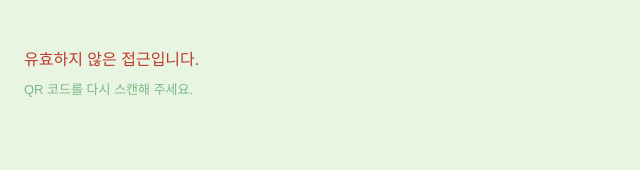
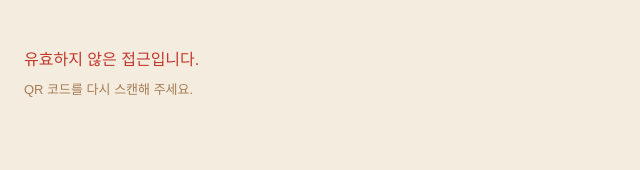
Before and after one commit to namjw120-rgb/livetext, a Next.js app: page /participant in a window 1280 px wide. Shown: the top 170 px of the page, without its empty margins (0-640 px from the left). Built offline with nearby package versions, Linux system fonts and the light colour scheme; no server answers.

Commit message:
Update participant.js

```diff
--- a/src/pages/participant.js
+++ b/src/pages/participant.js
@@ -55,7 +55,7 @@ export default function Participant() {
     return (
       <div style={styles.page}>
         <p style={{ color: '#c0392b', fontSize: 16 }}>유효하지 않은 접근입니다.</p>
-        <p style={{ color: '#7db882', marginTop: 8, fontSize: 13 }}>QR 코드를 다시 스캔해 주세요.</p>
+        <p style={{ color: '#a67c52', marginTop: 8, fontSize: 13 }}>QR 코드를 다시 스캔해 주세요.</p>
       </div>
     )
   }
@@ -82,8 +82,8 @@ export default function Participant() {
                 <polyline points="20 6 9 17 4 12" />
               </svg>
             </div>
-            <p style={{ color: '#2d7a3a', fontSize: 18, fontWeight: 700, margin: '20px 0 8px' }}>메시지가 전송되었습니다!</p>
-            <p style={{ color: '#7db882', fontSize: 13, margin: 0 }}>운영자 확인 후 스크린에 표시됩니다</p>
+            <p style={{ color: '#5c3d1e', fontSize: 18, fontWeight: 700, margin: '20px 0 8px' }}>메시지가 전송되었습니다!</p>
+            <p style={{ color: '#a67c52', fontSize: 13, margin: 0 }}>운영자 확인 후 스크린에 표시됩니다</p>
             <button onClick={handleSendAnother} style={styles.anotherBtn}>다른 메시지 보내기</button>
           </div>
         ) : (
@@ -111,7 +111,7 @@ export default function Participant() {
                 rows={5}
                 style={{ ...styles.input, resize: 'none', lineHeight: 1.7 }}
               />
-              <p style={{ ...styles.counter, color: remaining <= 20 ? '#c0392b' : '#8ec294' }}>
+              <p style={{ ...styles.counter, color: remaining <= 20 ? '#c0392b' : '#c4956a' }}>
                 {remaining}자 남음
               </p>
             </div>
@@ -141,28 +141,28 @@ export default function Participant() {
 const styles = {
   page: {
     minHeight: '100vh',
-    background: '#e8f5e3',
+    background: '#f5ece0',
     padding: '48px 24px 32px',
     fontFamily: "'Noto Sans KR', sans-serif",
     display: 'flex',
     flexDirection: 'column',
   },
   logo: {
-    color: '#2d7a3a',
+    color: '#5c3d1e',
     fontSize: 24,
     fontWeight: 900,
     margin: '0 0 4px',
     letterSpacing: '-0.5px',
   },
   subText: {
-    color: '#5a9e65',
+    color: '#a67c52',
     fontSize: 13,
     margin: 0,
     fontWeight: 400,
   },
   label: {
     display: 'block',
-    color: '#5a9e65',
+    color: '#a67c52',
     fontSize: 10,
     fontWeight: 700,
     letterSpacing: '1px',
@@ -172,11 +172,11 @@ const styles = {
   input: {
     width: '100%',
     background: '#fff',
-    border: 'none',
+    border: '1px solid rgba(140,99,67,0.2)',
     borderRadius: 16,
     padding: '13px 16px',
     fontSize: 15,
-    color: '#2d4a30',
+    color: '#4a3520',
     outline: 'none',
     boxSizing: 'border-box',
     fontFamily: "'Noto Sans KR', sans-serif",
@@ -188,8 +188,8 @@ const styles = {
   },
   submitBtn: {
     width: '100%',
-    background: '#2d7a3a',
-    color: '#fff',
+    background: '#8b6343',
+    color: '#f5ece0',
     border: 'none',
     borderRadius: 20,
     padding: '16px',
@@ -199,7 +199,7 @@ const styles = {
     marginTop: 8,
   },
   footer: {
-    color: '#7db882',
+    color: '#c4956a',
     fontSize: 11,
     textAlign: 'center',
     marginTop: 'auto',
@@ -209,7 +209,7 @@ const styles = {
     width: 64,
     height: 64,
     borderRadius: '50%',
-    background: '#2d7a3a',
+    background: '#8b6343',
     display: 'flex',
     alignItems: 'center',
     justifyContent: 'center',
@@ -218,9 +218,9 @@ const styles = {
   anotherBtn: {
     marginTop: 28,
     background: 'transparent',
-    border: '1.5px solid #2d7a3a',
+    border: '1.5px solid #8b6343',
     borderRadius: 14,
-    color: '#2d7a3a',
+    color: '#8b6343',
     padding: '11px 24px',
     fontSize: 13,
     fontWeight: 600,
```
